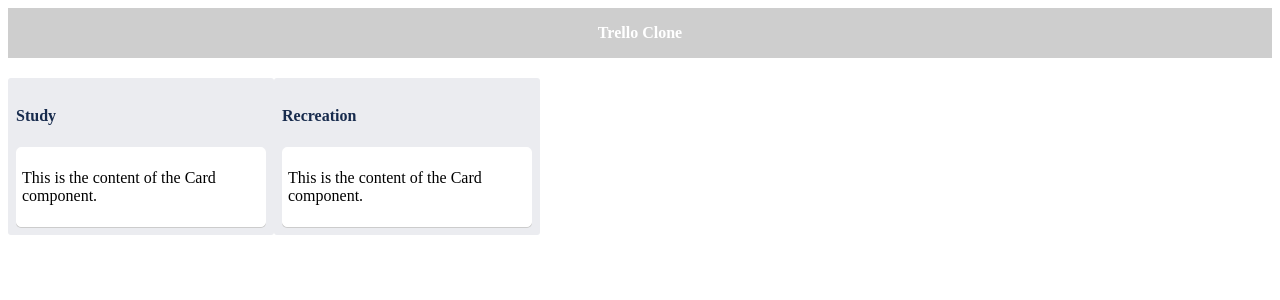
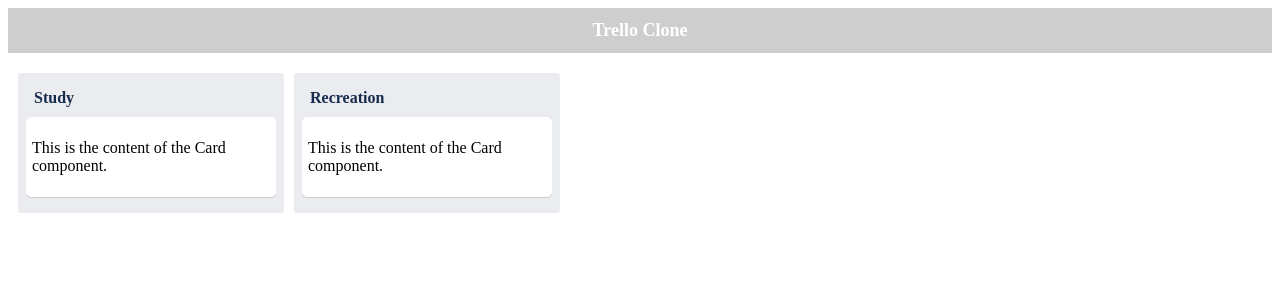
Before and after one commit to alanmxll/trello-clone, a React (Create React App) app: page / in a window 1280 px wide. Shown: the top 300 px of the page. Built offline with nearby package versions, Linux system fonts and the light colour scheme; what redux-multi would draw is missing.

Commit message:
Adjusted component styles

```diff
--- a/src/components/TrelloCard/style.js
+++ b/src/components/TrelloCard/style.js
@@ -5,6 +5,7 @@ export const Card = styled.div`
   border-radius: 5px;
   background-color: #fff;
   box-shadow: 0px 1px 0px #ccc;
+  margin-bottom: 8px;
 `;
 
 export const CardContent = styled.p`
--- a/src/components/TrelloList/style.js
+++ b/src/components/TrelloList/style.js
@@ -5,8 +5,12 @@ export const WrapperTrelloList = styled.div`
   border-radius: 3px;
   width: 250px;
   padding: 8px;
+  margin-left: 10px;
 `;
 
 export const TrelloListTitle = styled.h4`
   color: #172b4d;
+  margin-top: 8px;
+  margin-bottom: 10px;
+  margin-left: 8px;
 `;
--- a/src/components/TrelloTitle/style.js
+++ b/src/components/TrelloTitle/style.js
@@ -2,6 +2,7 @@ import styled from "styled-components";
 
 export const WrapperTrelloTitle = styled.div`
   width: inherit;
+  height: 45px;
   background-color: rgba(158, 158, 158, 0.5);
   display: flex;
   justify-content: center;
@@ -9,6 +10,8 @@ export const WrapperTrelloTitle = styled.div`
 `;
 
 export const TextTitle = styled.p`
+  align-self: center;
   color: white;
   font-weight: bold;
+  font-size: 18px;
 `;
```
